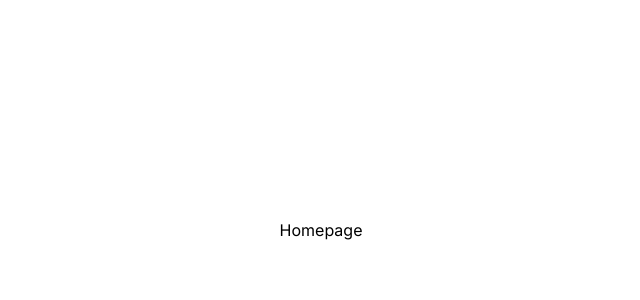
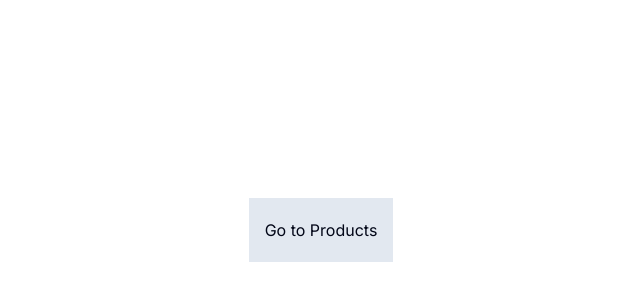
Before and after one commit to ihossen016/server-side-pagination, a Next.js app: page / in a window 1280 px wide. Shown: the part 170-470 px from the top of the page, without its empty margins (319-959 px from the left). Built offline with nearby package versions, Linux system fonts and the light colour scheme.

Commit message:
go to prodtucts

```diff
--- a/app/page.jsx
+++ b/app/page.jsx
@@ -1,9 +1,14 @@
-import CustomPagination from "@/components/CustomPagination";
+import Link from "next/link";
 
 export default function Home() {
     return (
         <div className="w-full h-screen flex justify-center items-center">
-            <h1>Homepage</h1>
+            <Link
+                className="py-5 px-4 bg-slate-200 text-slate-950"
+                href={"/products"}
+            >
+                Go to Products
+            </Link>
         </div>
     );
 }
```
